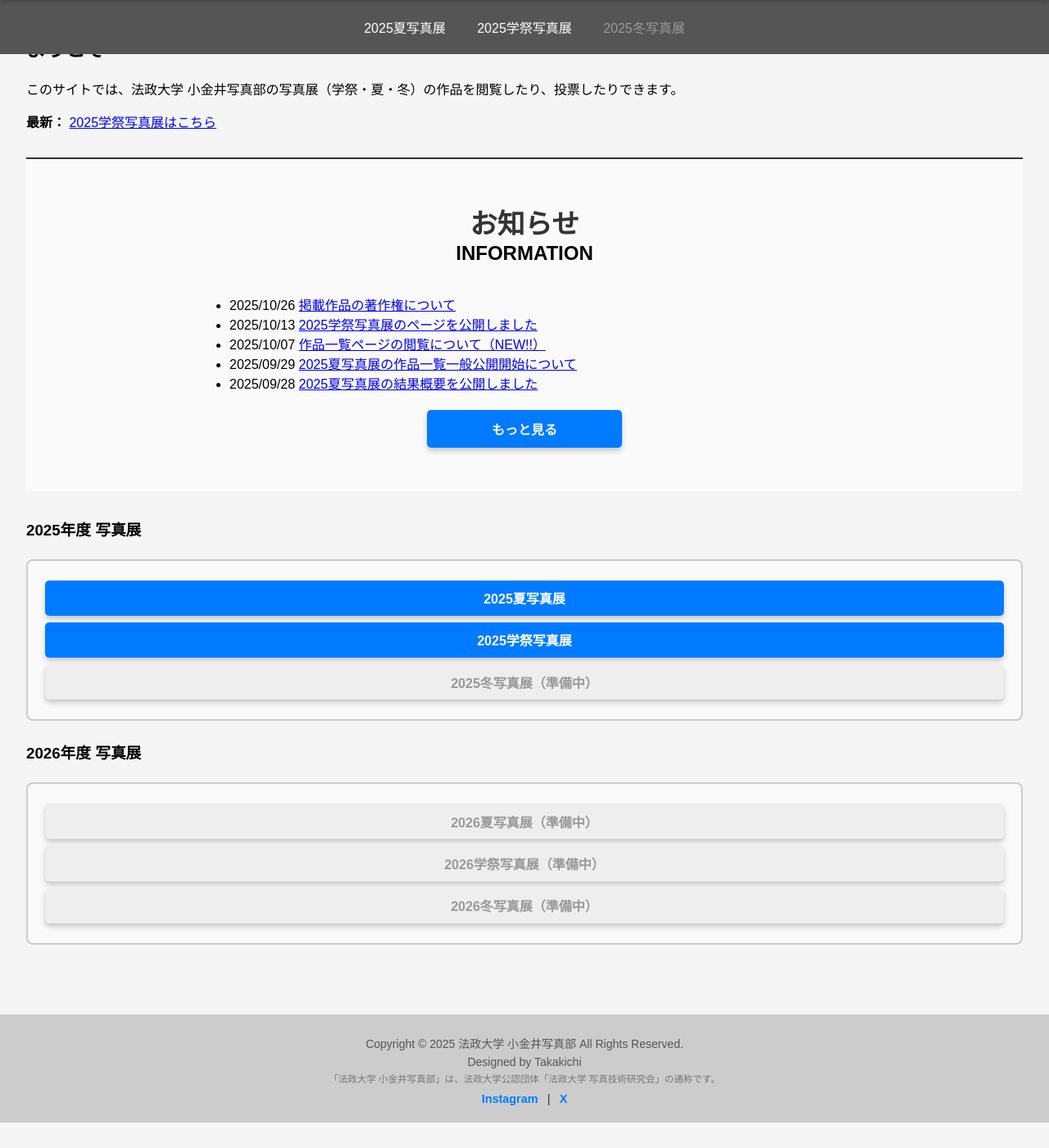
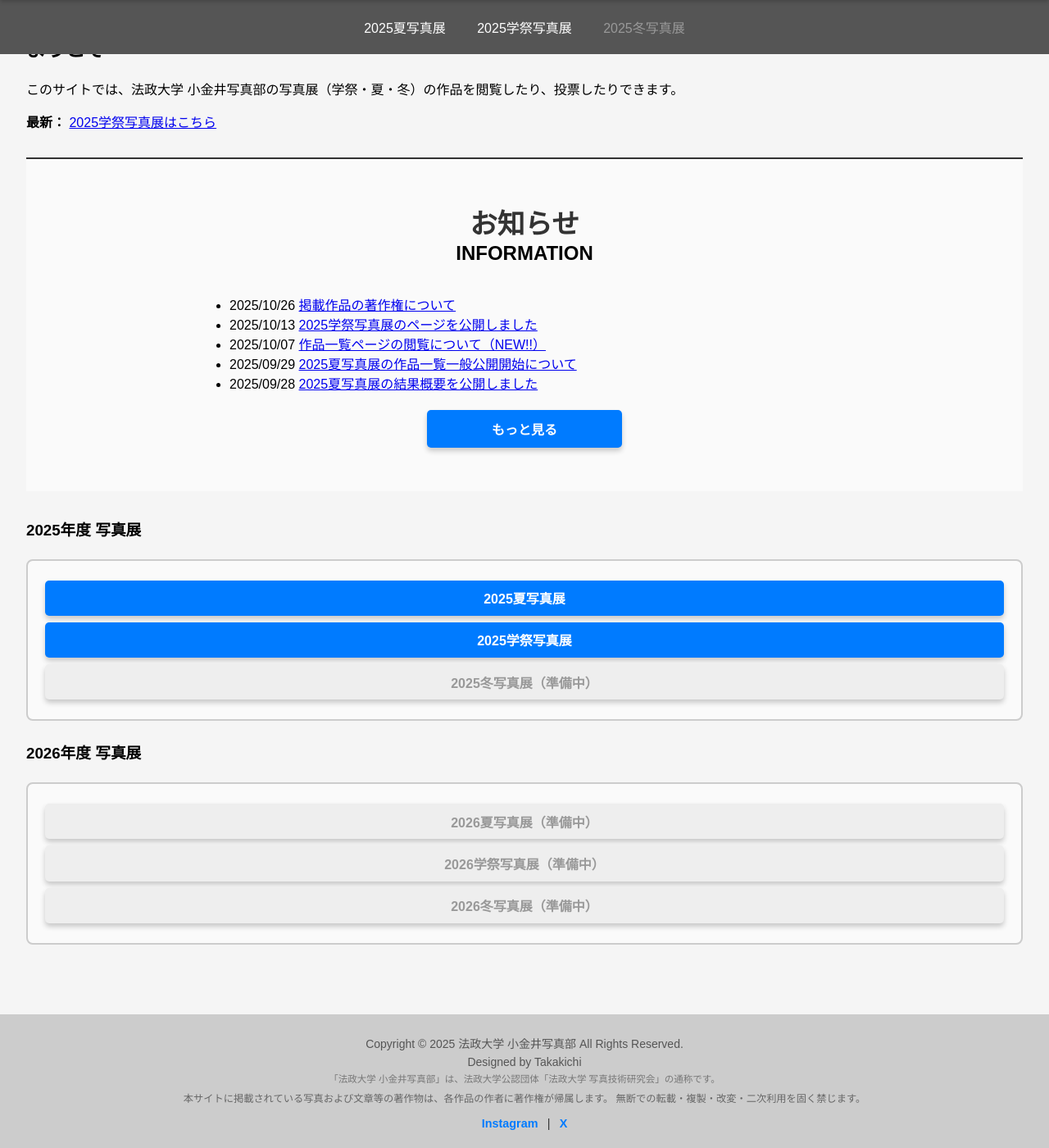
Before and after one commit to fujiyoshi-takayuki/photo-exhibition-site, a Jekyll site: the page built from index.html, in a window 1280 px wide and 1400 px high, scrolled down 131 px. Shown: the whole window at 82% size. Built offline with Jekyll 4.4.1, drawn with Linux system fonts in a browser that asks for light colours; before the commit the page ends 1500 px from its top, so only the background shows below that.

Commit message:
notice copyright settings

```diff
--- a/_layouts/default.html
+++ b/_layouts/default.html
@@ -71,6 +71,10 @@
   <p class="disclaimer">
     「法政大学 小金井写真部」は、法政大学公認団体「法政大学 写真技術研究会」の通称です。
   </p>
+  <p class="copyright-notice">
+    本サイトに掲載されている写真および文章等の著作物は、各作品の作者に著作権が帰属します。
+    無断での転載・複製・改変・二次利用を固く禁じます。
+  </p>
   <div class="sns-links">
     <a href="https://www.instagram.com/photo_koganei" target="_blank">Instagram</a> |
     <a href="https://x.com/koganei_photo" target="_blank">X</a>
--- a/css/style.css
+++ b/css/style.css
@@ -128,6 +128,15 @@ footer p {
   font-size: 14px;
   color: #555;
 }
+
+/* 著作権表示のスタイル */
+footer .copyright-notice {
+  font-size: 0.85em;
+  color: #666;
+  margin: 0.5em 0 1em;
+  line-height: 1.6;
+}
+
 .sns-links {
   margin-top: 0.5em;
 }
```
